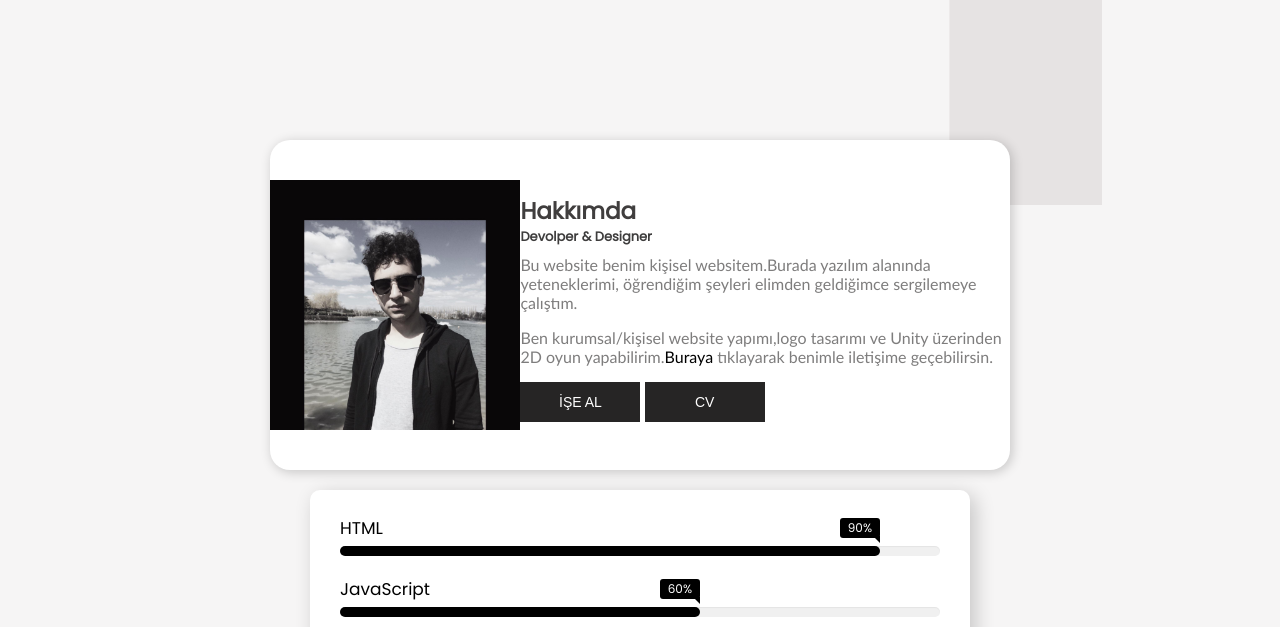
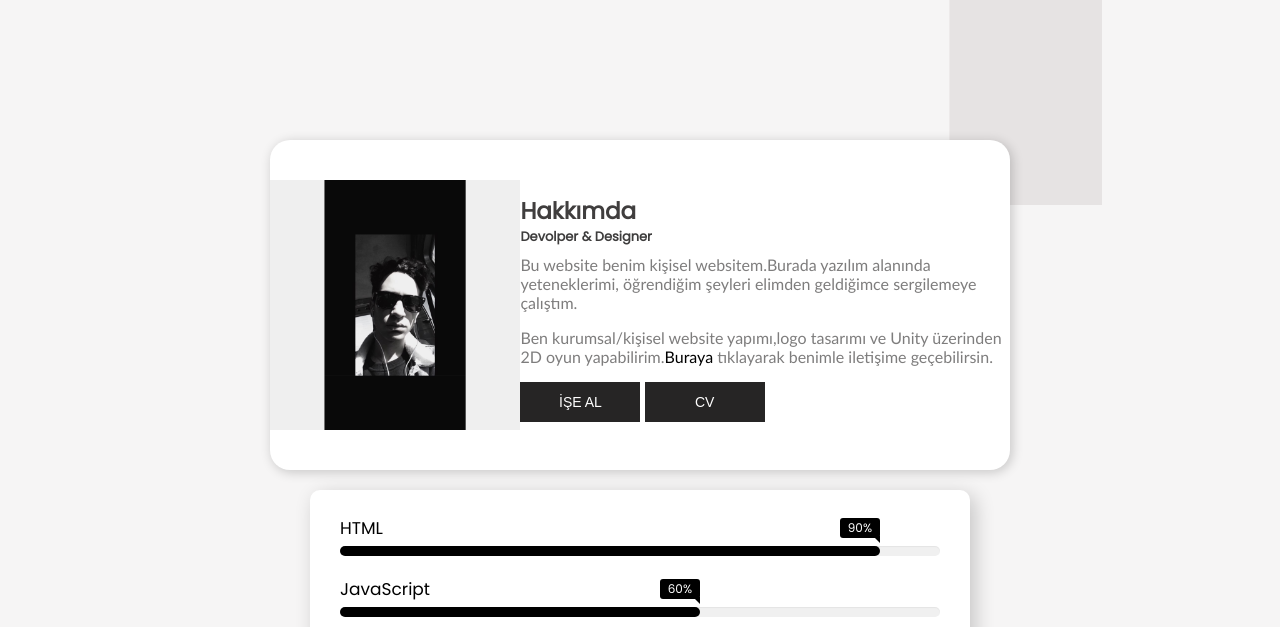
Before and after one commit to emreozbkr/PersonalWebsite, a plain HTML site: page MyWebsite/index.html in a window 1280 px wide. Shown: the part 555-1182 px from the top of the page. Drawn offline with Linux system fonts and the light colour scheme; a web font is replaced by a local one.

Commit message:
Update index.html

```diff
--- a/MyWebsite/index.html
+++ b/MyWebsite/index.html
@@ -38,7 +38,7 @@
 </button>
   </div>
   <div class="about-container">
-  <img src="./images/my.jpg"/>
+  <img src="./images/myphoto1.jpg"/>
   <div class="about-text">
   <p class="headerh2">Hakkımda</p>
   <p class="headerh2">Devolper & Designer</p>
```
